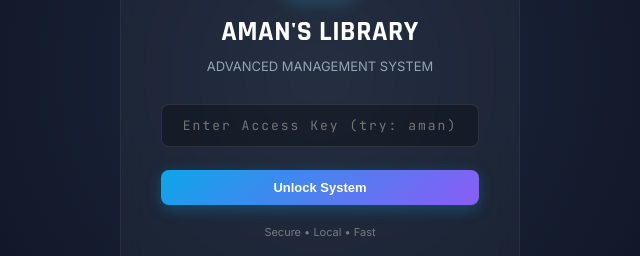
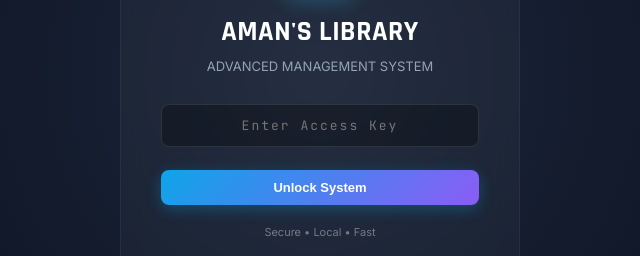
Before and after one commit to clutchgod9563-blip/Library_Project, a plain HTML site: page index.html in a window 1280 px wide. Shown: the part 326-582 px from the top of the page, 320-960 px from the left. Drawn offline with nearby package versions, Linux system fonts and the light colour scheme.

Commit message:
Update index.html

```diff
--- a/index.html
+++ b/index.html
@@ -130,7 +130,7 @@
             </div>
             <h1 style="font-size:28px; margin-bottom:8px;">Aman's Library</h1>
             <p style="color:var(--text-mute); margin-bottom:30px; font-size: 13px;">ADVANCED MANAGEMENT SYSTEM</p>
-            <input type="password" id="login-pass" placeholder="Enter Access Key (try: aman)" style="text-align:center; font-family:var(--font-code); letter-spacing:2px; background: rgba(0,0,0,0.3); border:1px solid rgba(255,255,255,0.1);">
+            <input type="password" id="login-pass" placeholder="Enter Access Key" style="text-align:center; font-family:var(--font-code); letter-spacing:2px; background: rgba(0,0,0,0.3); border:1px solid rgba(255,255,255,0.1);">
             <button class="btn btn-pri full-w" onclick="AmanLib.Auth.login()" style="margin-top: 15px;">Unlock System</button>
             <div style="margin-top: 20px; font-size: 11px; opacity: 0.4;">Secure • Local • Fast</div>
         </div>
```
